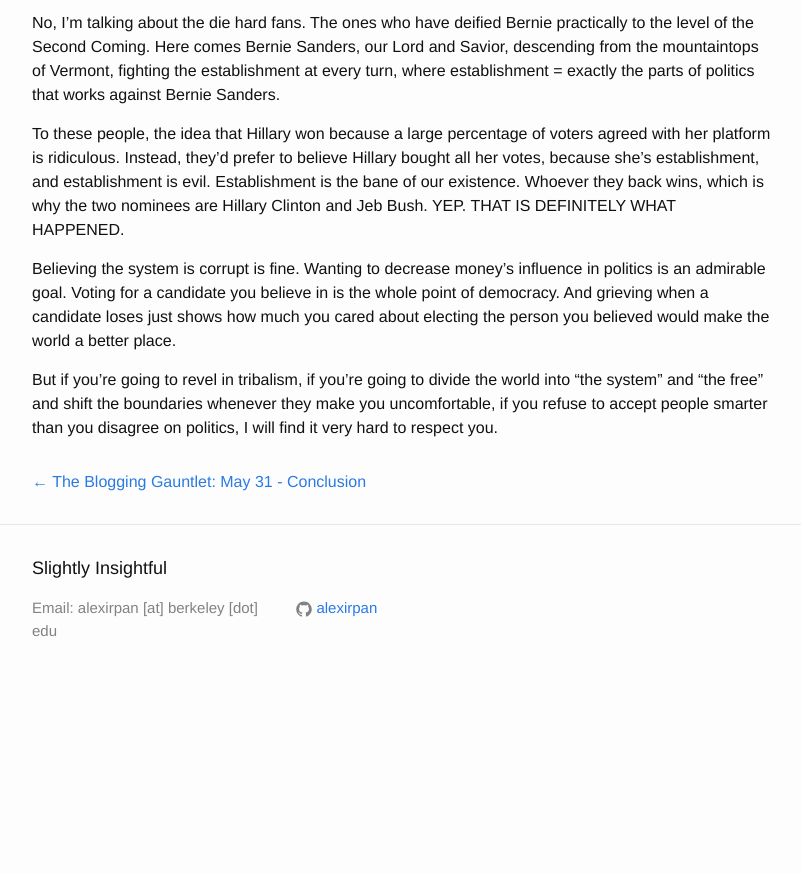
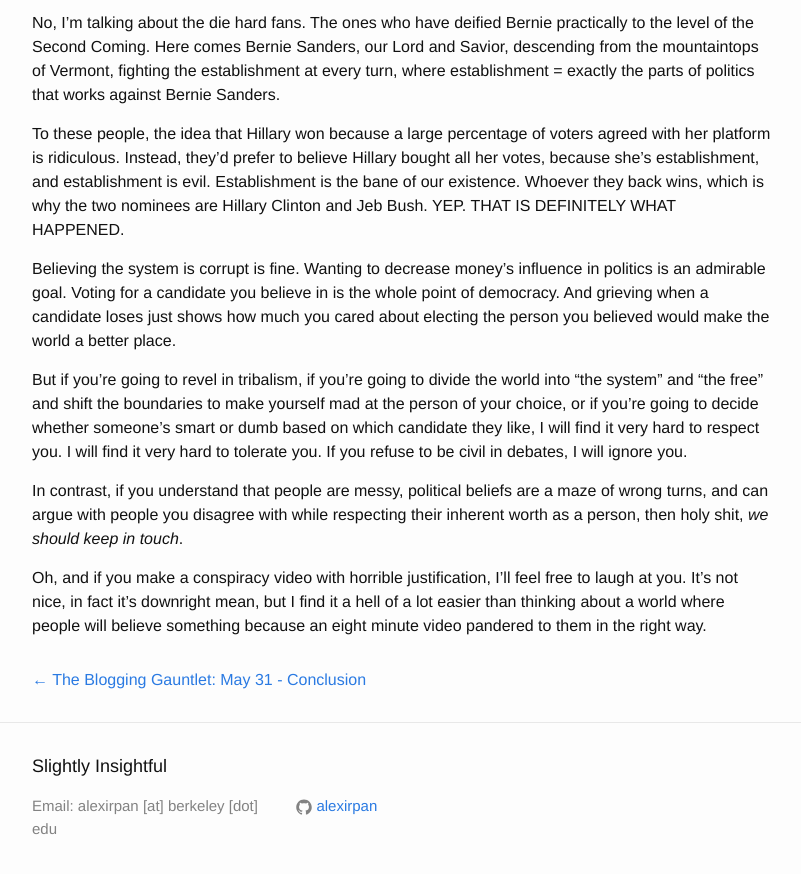
Before and after one commit to alexirpan/alexirpan.github.io, a Jekyll site: the page built from _posts/2016-06-11-hillary-google.markdown, in a window 1280 px wide and 900 px high, scrolled down 3538 px. Shown: the top 874 px of the window, without its empty margins (238-1039 px from the left). Built offline with Jekyll 4.4.1, drawn with Linux system fonts in a browser that asks for light colours; before the commit the page ends 4240 px from its top, so only the background shows below that.

Commit message:
hoooooly shit I do regret writing this

```diff
--- a/_posts/2016-06-11-hillary-google.markdown
+++ b/_posts/2016-06-11-hillary-google.markdown
@@ -157,6 +157,18 @@
 would make the world a better place.
 
 But if you're going to revel in tribalism, if you're going to divide the
-world into "the system" and "the free" and shift the boundaries whenever they
-make you uncomfortable, if you refuse to accept people smarter than you
-disagree on politics, I will find it very hard to respect you.
+world into "the system" and "the free" and shift the boundaries to make yourself
+mad at the person of your choice, or if you're going to decide whether someone's
+smart or dumb based on which candidate they like, I will find it
+very hard to respect you. I will find it very hard to tolerate you.
+If you refuse to be civil in debates, I will ignore you.
+
+In contrast, if you understand that people are messy, political beliefs are
+a maze of wrong turns, and can argue with people you disagree
+with while respecting their inherent worth as a person,
+then holy shit, *we should keep in touch*.
+
+Oh, and if you make a conspiracy video with horrible justification, I'll feel
+free to laugh at you. It's not nice, in fact it's downright mean, but I find it
+a hell of a lot easier than thinking about a world where people will believe
+something because an eight minute video pandered to them in the right way.
```
